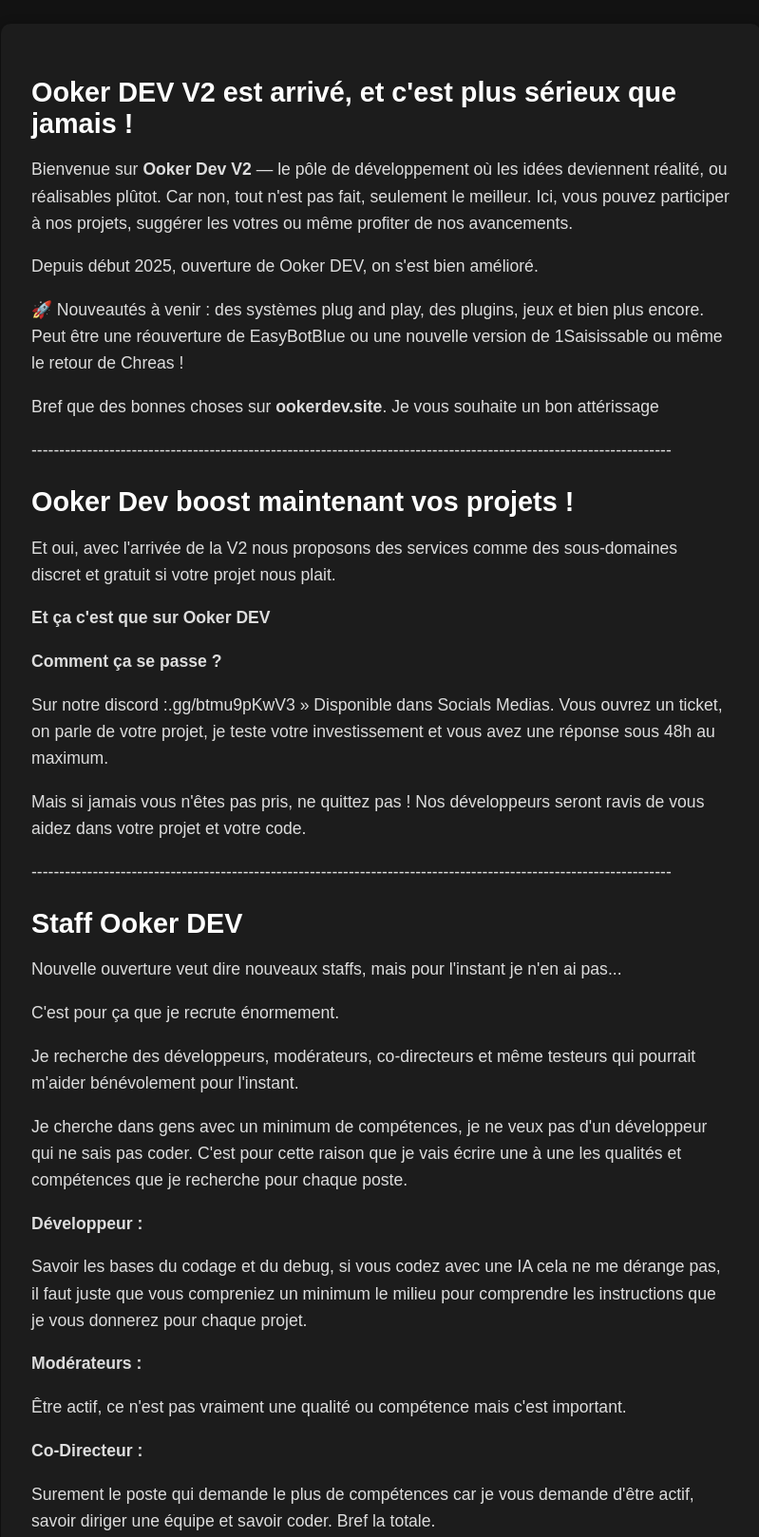
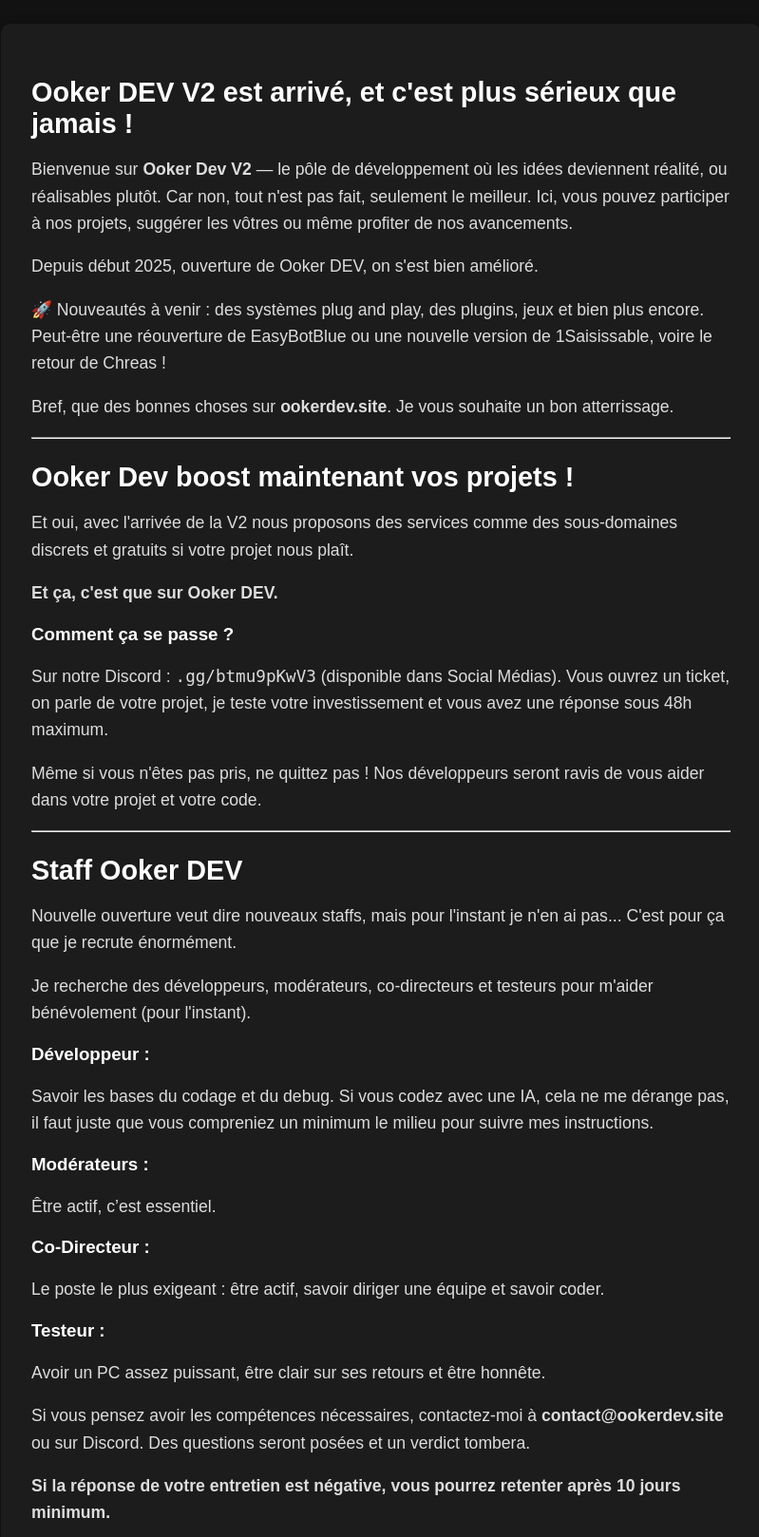
Before and after one commit to N1C1T0Z/OokerDEV, a Flask app: page /home in a window 1280 px wide. Shown: the part 302-1920 px from the top of the page at 95% size, without its empty margins (239-1038 px from the left). Run offline with Flask 3, Linux system fonts and the light colour scheme.

Commit message:
Update home.html

```diff
--- a/templates/home.html
+++ b/templates/home.html
@@ -2,8 +2,22 @@
 <html lang="fr">
 <head>
     <meta charset="UTF-8" />
-    <meta name="viewport" content="width=device-width, initial-scale=1.0"/>
+    <meta name="viewport" content="width=device-width, initial-scale=1.0" />
     <title>Ooker Dev</title>
+
+    <!-- Balises Open Graph (pour Discord, Facebook, etc.) -->
+    <meta property="og:title" content="Ooker Dev — Développement & Projets Web">
+    <meta property="og:description" content="Découvrez les projets d'Ooker Dev : outils, bots, plugins et créations sur mesure.">
+    <meta property="og:image" content="https://ookerdev.site/static/preview.jpg">
+    <meta property="og:url" content="https://ookerdev.site/">
+    <meta property="og:type" content="website">
+
+    <!-- Balises Twitter Card -->
+    <meta name="twitter:card" content="summary_large_image">
+    <meta name="twitter:title" content="Ooker Dev — Développement & Projets Web">
+    <meta name="twitter:description" content="Découvrez les projets d'Ooker Dev : outils, bots, plugins et créations sur mesure.">
+    <meta name="twitter:image" content="https://ookerdev.site/static/preview.jpg">
+
     <link rel="icon" type="image/x-icon" href="{{ url_for('favicon') }}">
     <link rel="stylesheet" href="{{ url_for('static', filename='styles.css') }}">
 </head>
@@ -11,7 +25,6 @@
     <header>
         <nav class="navbar">
             <div class="logo-text">Ooker Dev</div>
-
             <ul class="nav-links">
                 <li><a href="/home" class="active">Accueil</a></li>
                 <li><a href="/soon">Suggestions</a></li>
@@ -19,7 +32,6 @@
                 <li><a href="/soon">Recrutement</a></li>
                 <li><a href="/socialmedia">Social Média</a></li>
             </ul>
-
             <div class="logo-img">
                 <img src="{{ url_for('static', filename='logo.png') }}" alt="Logo Ooker Dev">
             </div>
@@ -37,203 +49,138 @@
         <section class="custom-content">
             <h2>Ooker DEV V2 est arrivé, et c'est plus sérieux que jamais !</h2>
             <p>
-                Bienvenue sur <strong>Ooker Dev V2</strong> — le pôle de développement où les idées deviennent réalité, ou réalisables plûtot. Car non, tout n'est pas fait, seulement le meilleur.
-                Ici, vous pouvez participer à nos projets, suggérer les votres ou même profiter de nos avancements.
+                Bienvenue sur <strong>Ooker Dev V2</strong> — le pôle de développement où les idées deviennent réalité, ou réalisables plutôt.
+                Car non, tout n'est pas fait, seulement le meilleur.
+                Ici, vous pouvez participer à nos projets, suggérer les vôtres ou même profiter de nos avancements.
+            </p>
+
+            <p>Depuis début 2025, ouverture de Ooker DEV, on s'est bien amélioré.</p>
+            <p>
+                🚀 Nouveautés à venir : des systèmes plug and play, des plugins, jeux et bien plus encore.
+                Peut-être une réouverture de EasyBotBlue ou une nouvelle version de 1Saisissable, voire le retour de Chreas !
             </p>
 
             <p>
-                Depuis début 2025, ouverture de Ooker DEV, on s'est bien amélioré.
+                Bref, que des bonnes choses sur <strong>ookerdev.site</strong>. Je vous souhaite un bon atterrissage.
+            </p>
+
+            <hr>
+
+            <h2>Ooker Dev boost maintenant vos projets !</h2>
+            <p>
+                Et oui, avec l'arrivée de la V2 nous proposons des services comme des sous-domaines discrets et gratuits
+                si votre projet nous plaît.
+            </p>
+            <p><strong>Et ça, c'est que sur Ooker DEV.</strong></p>
+
+            <h3>Comment ça se passe ?</h3>
+            <p>
+                Sur notre Discord : <code>.gg/btmu9pKwV3</code> (disponible dans Social Médias).
+                Vous ouvrez un ticket, on parle de votre projet, je teste votre investissement et vous avez une réponse sous 48h maximum.
             </p>
             <p>
-                🚀 Nouveautés à venir : des systèmes plug and play, des plugins, jeux et bien plus encore. Peut être une réouverture de EasyBotBlue ou une nouvelle version de 1Saisissable ou même le retour de Chreas !
-
+                Même si vous n'êtes pas pris, ne quittez pas ! Nos développeurs seront ravis de vous aider dans votre projet et votre code.
             </p>
 
+            <hr>
+
+            <h2>Staff Ooker DEV</h2>
             <p>
-                Bref que des bonnes choses sur <strong>ookerdev.site</strong>. Je vous souhaite un bon attérissage
+                Nouvelle ouverture veut dire nouveaux staffs, mais pour l'instant je n'en ai pas...
+                C'est pour ça que je recrute énormément.
+            </p>
+            <p>
+                Je recherche des développeurs, modérateurs, co-directeurs et testeurs pour m'aider bénévolement (pour l'instant).
             </p>
 
+            <h3>Développeur :</h3>
             <p>
-                -------------------------------------------------------------------------------------------------------------------
+                Savoir les bases du codage et du debug. Si vous codez avec une IA, cela ne me dérange pas,
+                il faut juste que vous compreniez un minimum le milieu pour suivre mes instructions.
             </p>
 
-            <h2>
-                Ooker Dev boost maintenant vos projets !
-            </h2>
+            <h3>Modérateurs :</h3>
+            <p>Être actif, c’est essentiel.</p>
 
+            <h3>Co-Directeur :</h3>
             <p>
-                Et oui, avec l'arrivée de la V2 nous proposons des services comme des sous-domaines discret et gratuit si votre projet nous plait.
-
+                Le poste le plus exigeant : être actif, savoir diriger une équipe et savoir coder.
             </p>
 
-            <p>
-                <strong>Et ça c'est que sur Ooker DEV</strong>
-            </p>
-
-            <p>
-                <strong>Comment ça se passe ?</strong>
-            </p>
-
-            <p>
-                Sur notre discord :.gg/btmu9pKwV3 » Disponible dans Socials Medias. Vous ouvrez un ticket, on parle de votre projet, je teste votre investissement et vous avez une réponse sous 48h au maximum.
-            </p>
-
-            <p>
-                Mais si jamais vous n'êtes pas pris, ne quittez pas ! Nos développeurs seront ravis de vous aidez dans votre projet et votre code.
-            </p>
-
-            <p>
-                -------------------------------------------------------------------------------------------------------------------
-            </p>
-
-            <h2>
-                Staff Ooker DEV
-            </h2>
-
-            <p>
-                Nouvelle ouverture veut dire nouveaux staffs, mais pour l'instant je n'en ai pas...
-            </p>
-
-            <p>
-                C'est pour ça que je recrute énormement.
-            </p>
-
-            <p>
-                Je recherche des développeurs, modérateurs, co-directeurs et même testeurs qui pourrait m'aider bénévolement pour l'instant.
-            </p>
-
-            <p>
-                Je cherche dans gens avec un minimum de compétences, je ne veux pas d'un développeur qui ne sais pas coder. C'est pour cette raison que je vais écrire une à une les qualités et compétences que je recherche pour chaque poste.
-            </p>
-
-            <p>
-                <strong>Développeur :</strong>
-            </p>
-
-            <p>
-                Savoir les bases du codage et du debug, si vous codez avec une IA cela ne me dérange pas, il faut juste que vous compreniez un minimum le milieu pour comprendre les instructions que je vous donnerez pour chaque projet.
-            </p>
-
-            <p>
-                <strong>Modérateurs :</strong>
-            </p>
-
-            <p>
-                Être actif, ce n'est pas vraiment une qualité ou compétence mais c'est important.
-            </p>
-
-            <p>
-                <strong>Co-Directeur :</strong>
-            </p>
-
-            <p>
-                Surement le poste qui demande le plus de compétences car je vous demande d'être actif, savoir diriger une équipe et savoir coder. Bref la totale.
-            </p>
-
-            <p>
-                <strong>Testeur :</strong>
-            </p>
-
+            <h3>Testeur :</h3>
             <p>
                 Avoir un PC assez puissant, être clair sur ses retours et être honnête.
             </p>
 
             <p>
-                Si vous pensez avoir les compétences nécessaire pour un de ces jobs, je vous invite à m'envoyer un mail sur contact@ookerdev.site ou à m'envoyer un message sur Discord. Des questions seront posées et un verdict tombera.
+                Si vous pensez avoir les compétences nécessaires, contactez-moi à
+                <strong>contact@ookerdev.site</strong> ou sur Discord.
+                Des questions seront posées et un verdict tombera.
             </p>
 
             <p>
-                <strong>Si la réponse de votre entretient est négative, je vous inviterais à repasser le test 10 jours après au minimum.</strong>
+                <strong>Si la réponse de votre entretien est négative, vous pourrez retenter après 10 jours minimum.</strong>
+            </p>
+
+            <p>Faites vite : les 10 premiers ont plus de chance d'être acceptés ! (0/10)</p>
+
+            <hr>
+
+            <h2>Règlement & Politique de Ooker DEV</h2>
+
+            <h3>1. Confidentialité</h3>
+            <p>
+                Ooker DEV s'engage à ne pas divulguer de données appartenant à ses utilisateurs,
+                quelle que soit leur position. Sont protégés : nom, IP, moyens de paiement, coordonnées, scripts fournis, etc.
+            </p>
+            <p>
+                De votre côté, ne divulguez pas d'informations personnelles.
+            </p>
+
+            <h3>2. Utilisation des services</h3>
+            <p>
+                Tous les scripts fournis appartiennent à Ooker DEV.
+                Toute revente ou modification sans autorisation est interdite.
+            </p>
+            <p>
+                L'utilisation de nos services à des fins malveillantes est interdite.
+            </p>
+
+            <h3>3. Achat et remboursement</h3>
+            <p>
+                Aucun remboursement sauf erreur ou problème technique provenant de Ooker DEV.
+                Dans ces cas précis, un remboursement intégral sera effectué.
+            </p>
+
+            <h3>4. Assistance</h3>
+            <p>
+                Support ouvert de 8h à 19h (Lun-Ven) et de 9h à 22h (Sam-Dim).
+                En dehors de ces horaires, le staff peut choisir de ne pas répondre.
+            </p>
+
+            <h3>5. Sanctions</h3>
+            <p>
+                Les sanctions sont indiscutables et irréversibles.
+                En cas d’injustice, contactez la direction.
+            </p>
+            <p>
+                La corruption est punie de bannissement définitif pour celui qui paye,
+                et suspension pour celui qui reçoit.
             </p>
 
             <p>
-                Faites vite car les 10 premiers ont plus de chance d'être acceptés ! (0/10)
+                <em>Nous nous réservons le droit de modifier ce règlement à tout moment,
+                mais nous préviendrons nos utilisateurs.</em>
             </p>
 
             <p>
-                -------------------------------------------------------------------------------------------------------------------
+                <strong>En utilisant nos services, vous acceptez ce règlement.</strong>
             </p>
 
-            <h2>
-                Règlement & politique de Ooker DEV.
-            </h2>
+            <hr>
 
-            <p>
-                <strong>1. Confidentialité</strong>
-            </p>
-
-            <p>
-                Ooker DEV s'engage à ne pas divulguer de données appartenant à ses utilisateurs peu importe leur statut. Les données protegées sont : nom de famille, ip privée ou publique, moyen de paiement, coordonées bancaires, âge, token ou api d'application, scripts fournis.
-            </p>
-
-            <p>
-                De votre coté je vous demanderais de ne pas divulguer d'informations personnelles, que ce soit les votres ou celles d'un autre utilisateur.
-            </p>
-
-            <p>
-                <strong>2. Utilisation des services</strong>
-            </p>
-
-            <p>
-                Tous les scripts fournis sur le site, discord ou toute autre plateforme officielle de Ooker DEV, appartiennent à Ooker DEV. Toutes reventes ou modifications sans une autorisation explicite de la haute direction (directeur) sont strictement interdites !
-            </p>
-
-            <p>
-                Les services appartenants à Ooker DEV ne doivent pas servir à des activités malveillantes ou illégales.
-            </p>
-
-            <p>
-                <strong>3. Achat et Remboursement</strong>
-            </p>
-
-            <p>
-                Un achat est définitif et aucun remboursement ne sera fait sauf erreur ou problème technique venant de Ooker DEV. Liste : arrêt brutal des services réseaux et qui rend un script totalement inutilisable, erreur dans un script, ce qui enlève une ou plusieurs fonctionnalités annoncées à sa sortie, arrêt brutal du services décidé par la direction.
-            </p>
-            <p>
-                Dans ses cas précis, et seulement ceux là un remboursement integral sera fait.
-            </p>
-
-            <p>
-                <strong>4. Assistance</strong>
-            </p>
-
-            <p>Le support est ouvert de 8h à 19h du Lundi au Vendredi et de 9h à 22h le Samedi et Dimanche. Hors de ces heures, le staff peut se réserver le droit de ne pas répondre même si votre message est vu.</p>
-
-            <p>Ooker DEV ne contribura pas au développement de projet malveillant.</p>
-
-            <p>
-                <strong>5. Sanctions</strong>
-            </p>
-
-            <p>
-                Les sanctions sont indiscutable et irréversible. Si une sanction est "injuste" merci de voir avec la direction via mail ou message privé.
-            </p>
-
-            <p>
-                La coruption est puni de bannissement définitif pour celui qui paye et de suspension de fonction pour celui qui reçoit.
-            </p>
-
-            <p>
-                <strong>
-                    <i>Nous nous gardons le droit de modifier ce règlement à tout moment mais nous nous engagons à prévenir nos utilisateurs.</i>
-                </strong>
-            </p>
-
-            <p>
-                <strong>En utlisant nos services vous vous engagez à respecter ce règlement.</strong>
-            </p>
-
-            <p>
-                -------------------------------------------------------------------------------------------------------------------
-            </p>
-
-            <p>
-                <i>Ooker DEV. Pas d'erreur? Alors éxécute.</i>
-            </p>
-
-            <p>
-                Message délivré par <i>Emilio.C, Directeur de Ooker DEV</i>.
-            </p>
+            <p><i>Ooker DEV — Pas d'erreur ? Alors exécute.</i></p>
+            <p>Message délivré par <i>Emilio.C, Directeur de Ooker DEV</i>.</p>
         </section>
     </main>
 
@@ -270,18 +217,14 @@
                 charIndex--;
                 setTimeout(() => eraseText(callback), eraseSpeed);
             } else {
-            // efface tout avant de lancer le suivant
                 setTimeout(callback, delayBetweenTexts);
             }
         }
 
-    // exécution fluide sans flash ni boucle infinie
         typeText(textes[0], () => {
             eraseText(() => {
                 charIndex = 0;
-            typeText(textes[1], () => {
-                // fin de l'animation
-            });
+                typeText(textes[1], () => {});
             });
         });
     })();
```
Lines whose indentation alone changed are shown as unchanged.
